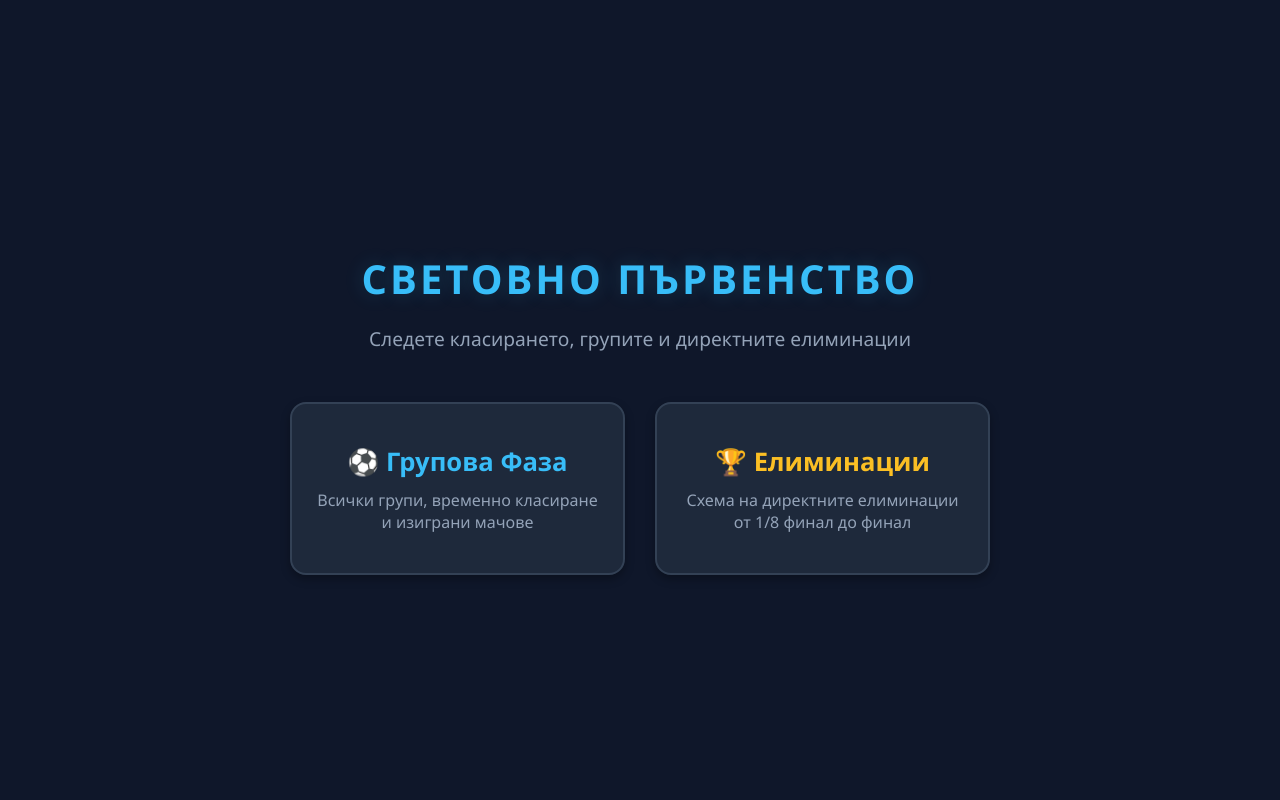
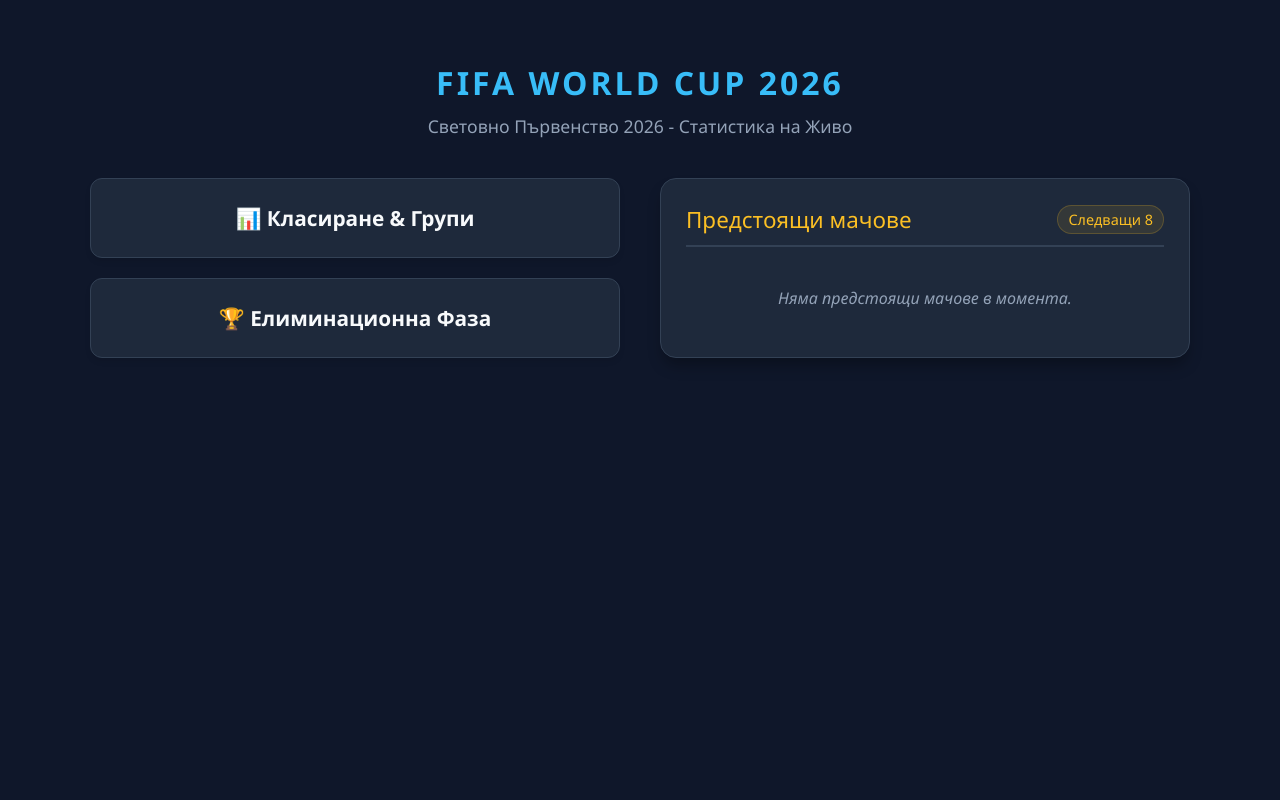
Before and after one commit to Sailor4/World-Cup-26-Tables, a FastAPI app: page / in a window 1280 px wide. Run offline with FastAPI, Linux system fonts and the light colour scheme; data that the repository does not hold is empty.

Commit message:
added next 8 matches table into the index page

```diff
--- a/main.py
+++ b/main.py
@@ -1,94 +1,135 @@
 from fastapi import FastAPI, Request
 from fastapi.responses import HTMLResponse
 from fastapi.templating import Jinja2Templates
+from datetime import datetime, timedelta
 import requests
 
 app = FastAPI()
 templates = Jinja2Templates(directory="templates")
 
-# Official reliable live feed for WC 2026 schedule and results (JSON format)
 DATA_URL = "https://fixturedownload.com/feed/json/fifa-world-cup-2026"
 
 
-def get_live_world_cup_data():
+def get_base_data():
+    """Helper to fetch raw data from the live feed safely"""
     try:
         response = requests.get(DATA_URL, timeout=10)
-        matches = response.json()
+        return response.json()
     except Exception as e:
         print(f"Error fetching live data: {e}")
-        return {}
+        return []
 
+
+def get_live_world_cup_data():
+    matches = get_base_data()
     groups = {}
 
-    # 1. Sort matches into their respective groups
     for match in matches:
-        # Check if the match belongs to a group stage and the field is not None
         if match.get("Group") and "Group" in match["Group"]:
             group_name = match["Group"]
             if group_name not in groups:
                 groups[group_name] = {"teams": {}, "matches": []}
 
-            # Format the match score
             score = "-:-"
             if match["HomeTeamScore"] is not None and match["AwayTeamScore"] is not None:
                 score = f"{match['HomeTeamScore']}:{match['AwayTeamScore']}"
 
-            # Append match details to the group
             groups[group_name]["matches"].append({
-                "date": match["DateUtc"][:10],  # Extract YYYY-MM-DD
-                "time": match["DateUtc"][11:16],  # Extract HH:MM
+                "date": match["DateUtc"][:10],
+                "time": match["DateUtc"][11:16],
                 "teams": f"{match['HomeTeam']} - {match['AwayTeam']}",
                 "result": score
             })
 
-            # Initialize teams in the standing dictionary if not already present
-            for team in [match["HomeTeam"], match["AwayTeam"]]:
-                if team not in groups[group_name]["teams"]:
-                    groups[group_name]["teams"][team] = {"name": team, "played": 0, "points": 0}
+            h_team = match["HomeTeam"]
+            a_team = match["AwayTeam"]
 
-            # 2. Dynamically calculate standing stats based on played matches
+            if h_team not in groups[group_name]["teams"]:
+                groups[group_name]["teams"][h_team] = {"name": h_team, "played": 0, "points": 0}
+            if a_team not in groups[group_name]["teams"]:
+                groups[group_name]["teams"][a_team] = {"name": a_team, "played": 0, "points": 0}
+
             if match["HomeTeamScore"] is not None and match["AwayTeamScore"] is not None:
-                home_score = match["HomeTeamScore"]
-                away_score = match["AwayTeamScore"]
+                groups[group_name]["teams"][h_team]["played"] += 1
+                groups[group_name]["teams"][a_team]["played"] += 1
 
-                groups[group_name]["teams"][match["HomeTeam"]]["played"] += 1
-                groups[group_name]["teams"][match["AwayTeam"]]["played"] += 1
+                if match["HomeTeamScore"] > match["AwayTeamScore"]:
+                    groups[group_name]["teams"][h_team]["points"] += 3
+                elif match["AwayTeamScore"] > match["HomeTeamScore"]:
+                    groups[group_name]["teams"][a_team]["points"] += 3
+                else:
+                    groups[group_name]["teams"][h_team]["points"] += 1
+                    groups[group_name]["teams"][a_team]["points"] += 1
 
-                if home_score > away_score:
-                    groups[group_name]["teams"][match["HomeTeam"]]["points"] += 3
-                elif away_score > home_score:
-                    groups[group_name]["teams"][match["AwayTeam"]]["points"] += 3
-                else:
-                    groups[group_name]["teams"][match["HomeTeam"]]["points"] += 1
-                    groups[group_name]["teams"][match["AwayTeam"]]["points"] += 1
-
-    # 3. Convert teams dict to a sorted list based on points (descending)
     final_data = {}
     for g_name, g_data in groups.items():
         sorted_teams = sorted(g_data["teams"].values(), key=lambda x: x["points"], reverse=True)
-        final_data[g_name] = {
-            "teams": sorted_teams,
-            "matches": g_data["matches"]
-        }
+        final_data[g_name] = {"teams": sorted_teams, "matches": g_data["matches"]}
 
-    return final_data
+    return dict(sorted(final_data.items()))
+
+
+def get_upcoming_matches(limit=8):
+    # Fetch all raw matches from the live feed
+    matches = get_base_data()
+    upcoming = []
+
+    # Define the target Bulgarian dates we want to show on the dashboard
+    today_bg_str = "2026-06-18"
+    tomorrow_bg_str = "2026-06-19"
+
+    for match in matches:
+        if match.get("Group") and "Group" in match["Group"]:
+            try:
+                # Convert to Bulgarian time using the exact space format from the feed
+                match_utc = datetime.strptime(match["DateUtc"][:16], "%Y-%m-%d %H:%M")
+                match_bg = match_utc + timedelta(hours=3)
+            except Exception:
+                continue
+
+            # Get the actual calendar date in Bulgaria
+            match_date_bg = match_bg.strftime("%Y-%m-%d")
+
+            # Check if this Bulgarian date falls into today or tomorrow
+            if match_date_bg == today_bg_str or match_date_bg == tomorrow_bg_str:
+                is_played = match["HomeTeamScore"] is not None and match["AwayTeamScore"] is not None
+
+                # Format time display dynamically: show score if finished, Bulgarian time if upcoming
+                if is_played:
+                    time_display = f"{match['HomeTeamScore']}:{match['AwayTeamScore']}"
+                else:
+                    time_display = f"{match_bg.strftime('%H:%M')} ч."
+
+                upcoming.append({
+                    "group": match.get("Group", "World Cup"),
+                    "date": match_date_bg,
+                    "time": time_display,
+                    "teams": f"{match['HomeTeam']} - {match['AwayTeam']}"
+                })
+
+            # Stop once we have gathered our 8 matches
+            if len(upcoming) == limit:
+                break
+
+    return upcoming
 
 
 @app.get("/", response_class=HTMLResponse)
 async def index(request: Request):
-    return templates.TemplateResponse(request, "index.html")
+    # Fetch the next 8 matches for the home dashboard
+    next_matches = get_upcoming_matches(limit=8)
+    return templates.TemplateResponse(request, "index.html", {"request": request, "upcoming": next_matches})
 
 
 @app.get("/groups", response_class=HTMLResponse)
 async def groups_page(request: Request):
-    # Fetch fresh live data upon every page reload
     live_groups = get_live_world_cup_data()
-    return templates.TemplateResponse(request, "groups.html", {"groups": live_groups})
+    return templates.TemplateResponse(request, "groups.html", {"request": request, "groups": live_groups})
 
 
 @app.get("/eliminations", response_class=HTMLResponse)
 async def eliminations_page(request: Request):
-    return templates.TemplateResponse(request, "eliminations.html")
+    return templates.TemplateResponse(request, "eliminations.html", {"request": request})
 
 
 if __name__ == "__main__":
--- a/templates/index.html
+++ b/templates/index.html
@@ -3,111 +3,202 @@
 <head>
     <meta charset="UTF-8">
     <meta name="viewport" content="width=device-width, initial-scale=1.0">
-    <title>Световно Първенство 2026</title>
+    <title>Начало - Световно Първенство</title>
     <style>
         body {
             background-color: #0f172a;
             color: #f8fafc;
             font-family: 'Segoe UI', Tahoma, Geneva, Verdana, sans-serif;
             margin: 0;
-            padding: 0;
+            padding: 40px 20px;
             display: flex;
             flex-direction: column;
             align-items: center;
-            justify-content: center;
-            min-height: 100vh;
-        }
-
-        .welcome-container {
-            text-align: center;
-            max-width: 800px;
-            padding: 20px;
         }
 
         h1 {
             color: #38bdf8;
-            font-size: 2.5rem;
             text-transform: uppercase;
             letter-spacing: 3px;
             margin-bottom: 10px;
-            text-shadow: 0 0 20px rgba(56, 189, 248, 0.2);
         }
 
-        p {
+        .subtitle {
             color: #94a3b8;
-            font-size: 1.2rem;
-            margin-bottom: 50px;
+            margin-bottom: 40px;
+            font-size: 1.1rem;
         }
 
-        /* Контейнер за бутоните-карти */
-        .menu-grid {
+        .main-layout {
             display: grid;
-            grid-template-columns: repeat(auto-fit, minmax(280px, 1fr));
-            gap: 30px;
+            grid-template-columns: 1fr 1fr;
+            gap: 40px;
             width: 100%;
-            max-width: 700px;
+            max-width: 1100px;
         }
 
-        /* Стил на големите бутони */
-        .menu-card {
-            background-color: #1e293b;
-            border: 2px solid #334155;
-            border-radius: 16px;
-            padding: 40px 20px;
-            text-align: center;
-            text-decoration: none;
-            color: #f8fafc;
-            cursor: pointer;
-
-            /* Мазна анимация при посочване */
-            transition: all 0.3s cubic-bezier(0.25, 1, 0.5, 1);
-            box-shadow: 0 4px 10px rgba(0, 0, 0, 0.3);
+        @media (max-width: 768px) {
+            .main-layout {
+                grid-template-columns: 1fr;
+            }
         }
 
-        .menu-card:hover {
-            transform: translateY(-8px) scale(1.03);
-            border-color: #38bdf8;
-            box-shadow: 0 15px 30px -10px rgba(56, 189, 248, 0.3);
+        .menu-section {
+            display: flex;
+            flex-direction: column;
+            gap: 20px;
+            justify-content: center;
         }
 
-        .menu-card h2 {
-            margin: 0 0 10px 0;
-            color: #38bdf8;
-            font-size: 1.6rem;
+        .menu-btn {
+            background-color: #1e293b;
+            color: #f8fafc;
+            text-decoration: none;
+            padding: 25px;
+            border-radius: 12px;
+            border: 1px solid #334155;
+            text-align: center;
+            font-size: 1.3rem;
+            font-weight: bold;
+            transition: all 0.3s ease;
+            box-shadow: 0 4px 6px -1px rgba(0, 0, 0, 0.1);
         }
 
-        .menu-card p {
-            margin: 0;
-            font-size: 1rem;
-            color: #94a3b8;
+        .menu-btn:hover {
+            border-color: #38bdf8;
+            transform: translateY(-3px);
+            box-shadow: 0 10px 20px -5px rgba(56, 189, 248, 0.2);
+            color: #38bdf8;
         }
 
-        /* Специален цвят за бъдещите елиминации */
-        .menu-card.eliminations-card:hover {
-            border-color: #fbbf24;
-            box-shadow: 0 15px 30px -10px rgba(251, 191, 36, 0.3);
+        .upcoming-section {
+            background-color: #1e293b;
+            border: 1px solid #334155;
+            border-radius: 16px;
+            padding: 25px;
+            box-shadow: 0 10px 15px -3px rgba(0, 0, 0, 0.3);
         }
-        .menu-card.eliminations-card h2 {
+
+        .upcoming-title {
             color: #fbbf24;
+            font-size: 1.4rem;
+            margin-top: 0;
+            margin-bottom: 20px;
+            border-bottom: 2px solid #334155;
+            padding-bottom: 10px;
+            display: flex;
+            justify-content: space-between;
+            align-items: center;
+        }
+
+        .upcoming-title span {
+            font-size: 0.9rem;
+            background-color: rgba(251, 191, 36, 0.1);
+            color: #fbbf24;
+            padding: 4px 10px;
+            border-radius: 20px;
+            border: 1px solid rgba(251, 191, 36, 0.2);
+        }
+
+        .match-card {
+            background-color: #0f172a;
+            border-radius: 8px;
+            padding: 12px 15px;
+            margin-bottom: 10px;
+            display: flex;
+            justify-content: space-between;
+            align-items: center;
+            border: 1px solid transparent;
+            transition: border-color 0.2s ease;
+        }
+
+        .match-card:hover {
+            border-color: #38bdf8;
+        }
+
+        .match-info {
+            display: flex;
+            flex-direction: column;
+            gap: 4px;
+        }
+
+        .match-group {
+            font-size: 0.75rem;
+            color: #38bdf8;
+            font-weight: bold;
+            text-transform: uppercase;
+        }
+
+        .match-teams {
+            font-size: 1rem;
+            font-weight: 500;
+        }
+
+        .match-time-box {
+            text-align: right;
+            display: flex;
+            flex-direction: column;
+            gap: 2px;
+        }
+
+        .match-time {
+            color: #fbbf24;
+            font-weight: bold;
+            font-size: 0.95rem;
+        }
+
+        .match-date {
+            color: #64748b;
+            font-size: 0.8rem;
+        }
+
+        .no-matches {
+            color: #94a3b8;
+            text-align: center;
+            padding: 20px;
+            font-style: italic;
         }
     </style>
 </head>
 <body>
 
-    <div class="welcome-container">
-        <h1>Световно Първенство</h1>
-        <p>Следете класирането, групите и директните елиминации</p>
+    <h1>Fifa World Cup 2026</h1>
+    <div class="subtitle">Световно Първенство 2026 - Статистика на Живо</div>
 
-        <div class="menu-grid">
-            <a href="/groups" class="menu-card">
-                <h2>⚽ Групова Фаза</h2>
-                <p>Всички групи, временно класиране и изиграни мачове</p>
-            </a>
+    <div class="main-layout">
+        <div class="menu-section">
+            <a href="/groups" class="menu-btn">📊 Класиране & Групи</a>
+            <a href="/eliminations" class="menu-btn">🏆 Елиминационна Фаза</a>
+        </div>
 
-            <a href="/eliminations" class="menu-card eliminations-card">
-                <h2>🏆 Елиминации</h2>
-                <p>Схема на директните елиминации от 1/8 финал до финал</p>
-            </a>
+        <div class="upcoming-section">
+            <div class="upcoming-title">
+                Предстоящи мачове
+                <span>Следващи 8</span>
+            </div>
+
+            {% if upcoming %}
+                {% for match in upcoming %}
+                <div class="match-card">
+                    <div class="match-info">
+                        <span class="match-group">
+                            {% if "Group" in match.group %}
+                                Група {{ match.group.split(' ')[1] }}
+                            {% else %}
+                                {{ match.group }}
+                            {% endif %}
+                        </span>
+                        <span class="match-teams">{{ match.teams }}</span>
+                    </div>
+                    <div class="match-time-box">
+                        <span class="match-time">🕒 {{ match.time }}</span>
+                        <span class="match-date">{{ match.date }}</span>
+                    </div>
+                </div>
+                {% endfor %}
+            {% else %}
+                <div class="no-matches">Няма предстоящи мачове в момента.</div>
+            {% endif %}
         </div>
     </div>
 
```
Also changed, not shown: templates/groups.html (+20 -36 lines).
